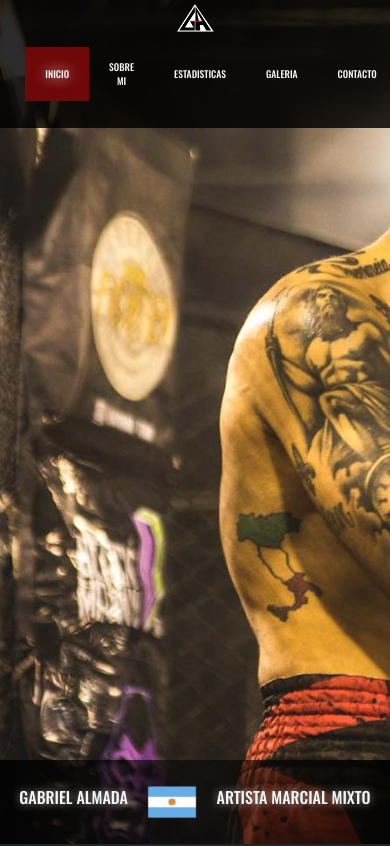
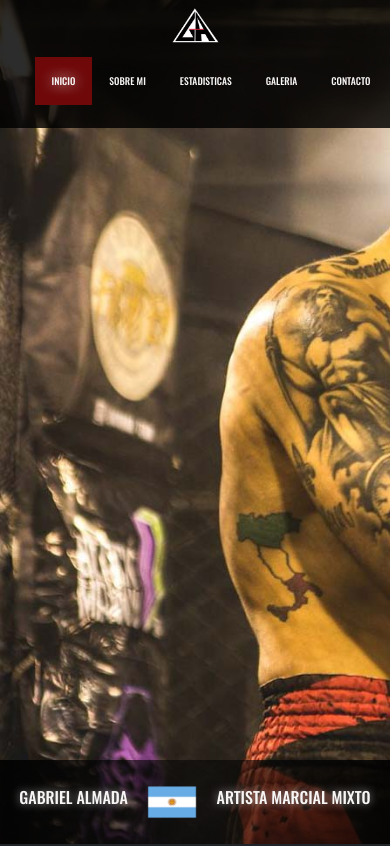
Before and after one commit to AlanGuastavino/PreEntrega2Guastavino, a plain HTML site: page index.html in a window 390 px wide. Shown: the top 846 px of the page. Drawn offline with nearby package versions, Linux system fonts and the light colour scheme; a web font is replaced by a local one.

Commit message:
correccion de errores

```diff
--- a/sass/_header.scss
+++ b/sass/_header.scss
@@ -35,7 +35,7 @@ nav{
         font-family: 'Oswald', sans-serif;
         font-size: 20px;
         color: #f8f5f5;
-        padding: 20px;
+        padding: 17px;
         transition:all .4s;
    }
 
--- a/sass/main.scss
+++ b/sass/main.scss
@@ -27,7 +27,7 @@ $colorTexto:#f8f5f5;
     }
 
     .logo1{
-        width: 40px;
+        width: 50px;
     }
     .logo2{
            display: none;
```
Also changed, not shown: sass/main.css.
